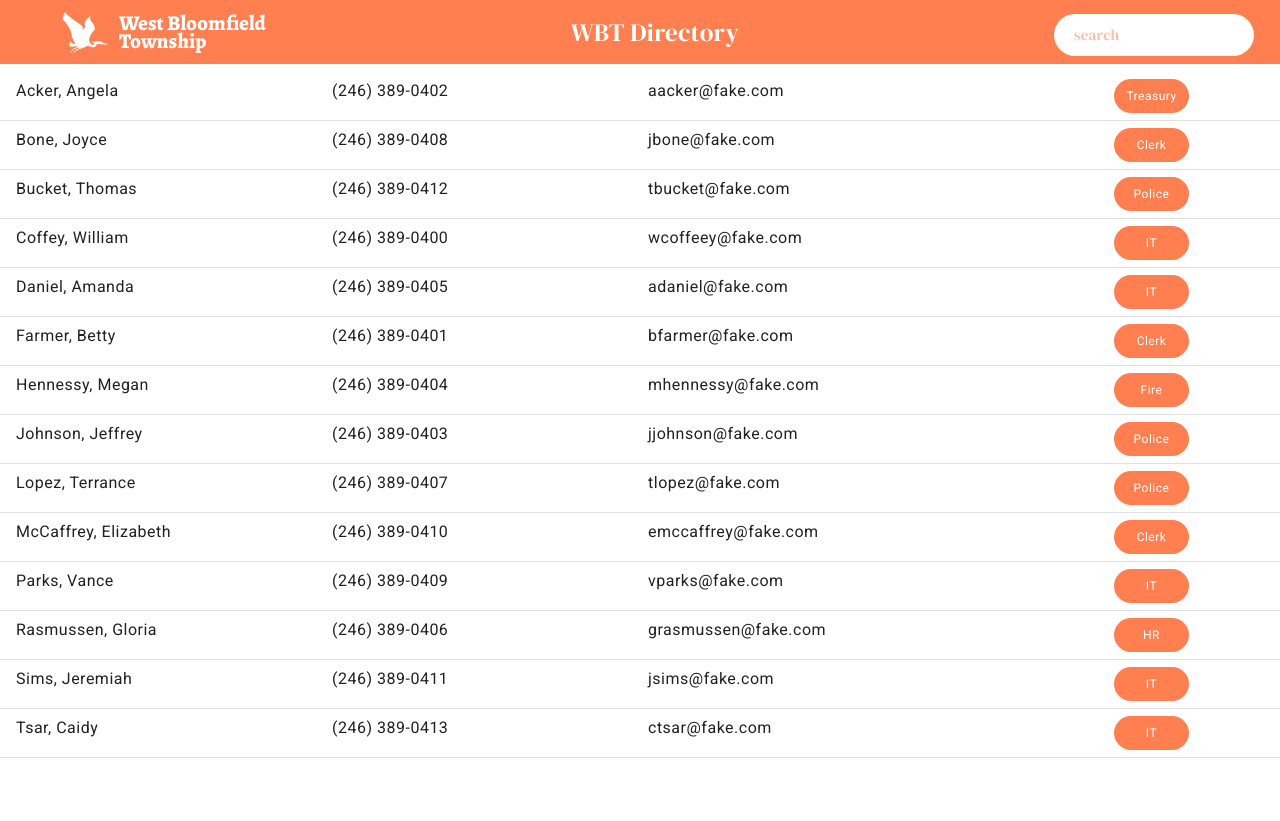
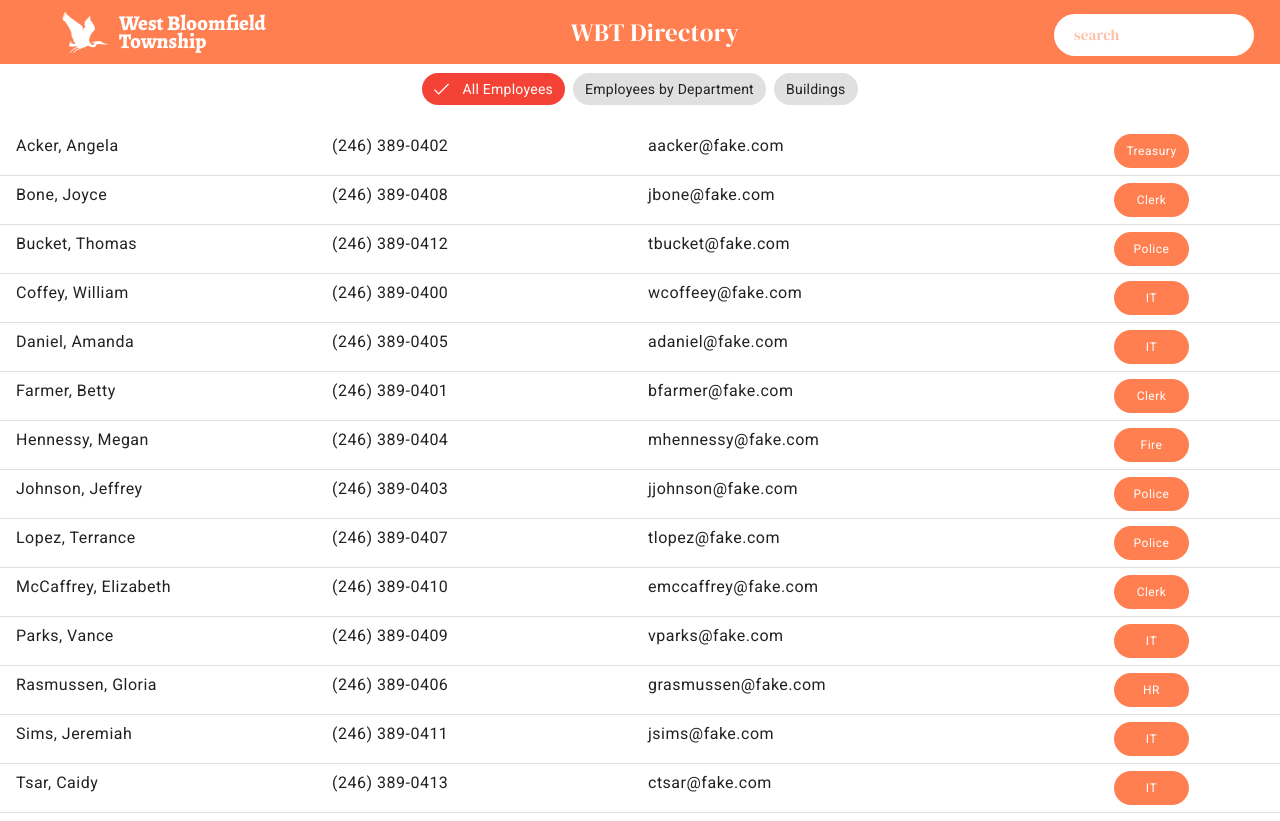
Before and after one commit to ethanrmcdowell/wbt-directory, an Angular app: page / in a window 1280 px wide. Before the commit the page ends 800 px from the top, so only its background shows below. Built offline with nearby package versions, Linux system fonts and the light colour scheme.

Commit message:
adding different directory displays

```diff
--- /dev/null
+++ b/src/app/all-employees/all-employees.component.html
@@ -0,0 +1,3 @@
+<ng-container *ngFor="let person of this.people">
+    <app-person-list [searchText]="searchText" [person]="person"></app-person-list>
+</ng-container>
--- a/src/app/app.component.css
+++ b/src/app/app.component.css
@@ -3,6 +3,14 @@ mat-toolbar {
     justify-content: space-between;
     background-color: coral;
     color: white;
+}
+
+.chip-box {
+    width: 100%;
+    display: flex;
+    justify-content: center;
+    align-items: center;
+    margin: 5px 0 10px 0;
 }
 
 .directory-search {
--- a/src/app/app.component.html
+++ b/src/app/app.component.html
@@ -10,8 +10,16 @@
   </span>
 </mat-toolbar>
 
+<div class="chip-box">
+  <mat-chip-listbox (change)="changeDirectory($event)">
+    <mat-chip-option color="warn" class="chip-all" value="all" selected>All Employees</mat-chip-option>
+    <mat-chip-option color="warn" class="chip-dept" value="department">Employees by Department</mat-chip-option>
+    <mat-chip-option color="warn" class="chip-buildings" value="building">Buildings</mat-chip-option>
+  </mat-chip-listbox>
+</div>
+
+
 <mat-list>
-  <ng-container *ngFor="let person of this.people">
-    <app-person-list [searchText]="searchText" [person]="person"></app-person-list>
-  </ng-container>
+  <app-all-employees [searchText]="searchText" [people]="people" *ngIf="directorySelected === 'all'"></app-all-employees>
+  <app-department-employees [searchText]="searchText" *ngIf="directorySelected === 'department'"></app-department-employees>
 </mat-list>
--- a/src/app/app.component.ts
+++ b/src/app/app.component.ts
@@ -8,24 +8,28 @@ import { MatToolbarModule } from '@angular/material/toolbar';
 import { MatListModule } from '@angular/material/list';
 import { MatDividerModule } from '@angular/material/divider';
 import { MatBadgeModule } from '@angular/material/badge';
-
 import { MatInputModule } from '@angular/material/input';
 import { MatFormFieldModule } from '@angular/material/form-field';
 import { FormsModule } from '@angular/forms';
+import { MatChipsModule } from '@angular/material/chips';
+
 import { PersonListComponent } from "./person-list/person-list.component";
+import { AllEmployeesComponent } from "./all-employees/all-employees.component";
+import { DepartmentEmployeesComponent } from "./department-employees/department-employees.component";
 
 @Component({
     selector: 'app-root',
     standalone: true,
     templateUrl: './app.component.html',
     styleUrl: './app.component.css',
-    imports: [CommonModule, MatToolbarModule, MatListModule, MatDividerModule, MatBadgeModule, MatInputModule, MatFormFieldModule, FormsModule, PersonListComponent]
+    imports: [CommonModule, MatToolbarModule, MatListModule, MatDividerModule, MatBadgeModule, MatInputModule, MatFormFieldModule, FormsModule, MatChipsModule, PersonListComponent, AllEmployeesComponent, DepartmentEmployeesComponent]
 })
 export class AppComponent {
   title = 'wbt-directory';
   people: any = data.users;
   fullPeople: any = data.users;
   searchText: string = "";
+  directorySelected: string = "all";
 
   ngOnInit() {
     this.people.forEach((person: any) => {
@@ -38,4 +42,9 @@ export class AppComponent {
 
     this.people.sort((a: any, b: any) => a.lname.localeCompare(b.lname));
   }
+
+  changeDirectory(event: any) {
+    console.log(event.value);
+    this.directorySelected = event.value;
+  }
 }
--- /dev/null
+++ b/src/app/department-employees/department-employees.component.html
@@ -0,0 +1 @@
+<p>department-employees works!</p>
```
Also changed, not shown: src/app/all-employees/all-employees.component.ts (added, +15 -0 lines), src/app/department-employees/department-employees.component.ts (added, +13 -0 lines), src/app/all-employees/all-employees.component.css (added), src/app/department-employees/department-employees.component.css (added), 2 other files (tests, documents, lock files or other folders).
